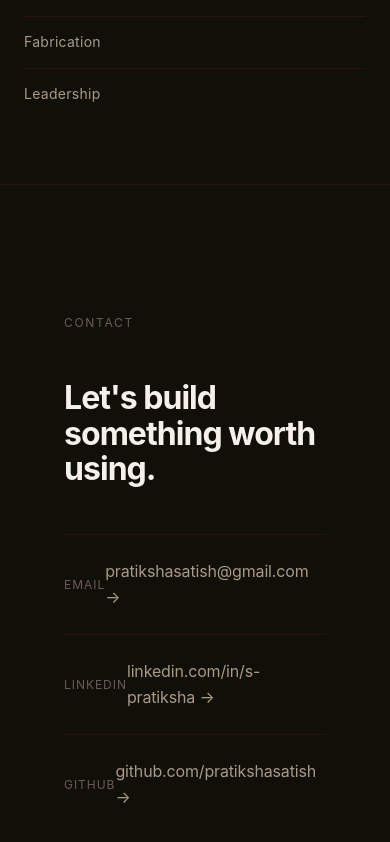
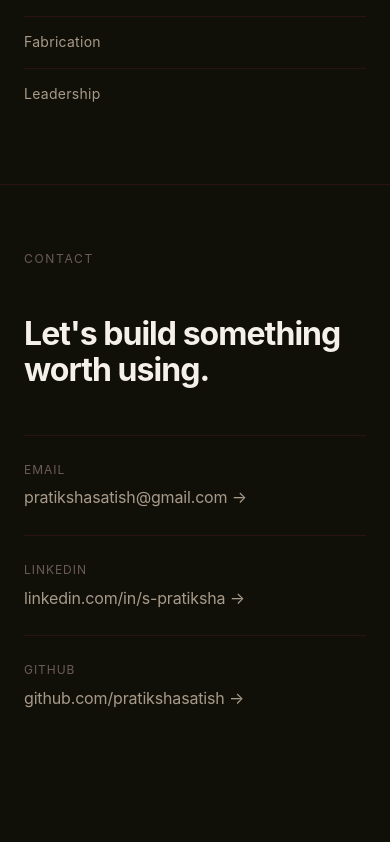
Before and after one commit to pratikshasatish/design-portfolio, a React app: page / in a window 390 px wide. Shown: the part 3878-4720 px from the top of the page. After the commit the page ends 4677 px from the top, so only its background shows below. Built offline with nearby package versions, Linux system fonts and the light colour scheme; the HTML template or start-up script is replaced by a standard one.

Commit message:
Fix Contact section layout on mobile

```diff
--- a/src/index.css
+++ b/src/index.css
@@ -63,3 +63,14 @@ a {
   .about-photo {
     height: 300px !important;
   }
+    .contact-section {
+    padding: 4rem 1.5rem !important;
+  }
+  .contact-section h2 {
+    font-size: 2rem !important;
+  }
+  .contact-link {
+    flex-direction: column !important;
+    align-items: flex-start !important;
+    gap: 0.4rem !important;
+  }
--- a/src/pages/Home.jsx
+++ b/src/pages/Home.jsx
@@ -703,9 +703,9 @@ function Home() {
         </motion.div>
       </section>
 
-      <section id="contact" style={{
-        padding: '8rem 4rem',
-        borderTop: '0.5px solid var(--border)',
+      <section id="contact" className="contact-section" style={{
+       padding: '8rem 4rem',
+       borderTop: '0.5px solid var(--border)',
       }}>
         <motion.div
           initial={{ opacity: 0, y: 40 }}
@@ -743,7 +743,7 @@ function Home() {
                 href={link.href}
                 target="_blank"
                 rel="noopener noreferrer"
-                className="hoverable"
+                className="hoverable contact-link"
                 initial={{ opacity: 0, y: 20 }}
                 whileInView={{ opacity: 1, y: 0 }}
                 viewport={{ once: true }}
@@ -756,7 +756,7 @@ function Home() {
                   borderTop: '0.5px solid var(--border)',
                   color: 'var(--text-secondary)',
                   transition: 'color 0.2s',
-                }}
+              }}
                 onMouseEnter={e => {
                   e.currentTarget.style.color = 'var(--text-primary)'
                   e.currentTarget.style.borderTopColor = 'var(--burgundy)'
```
